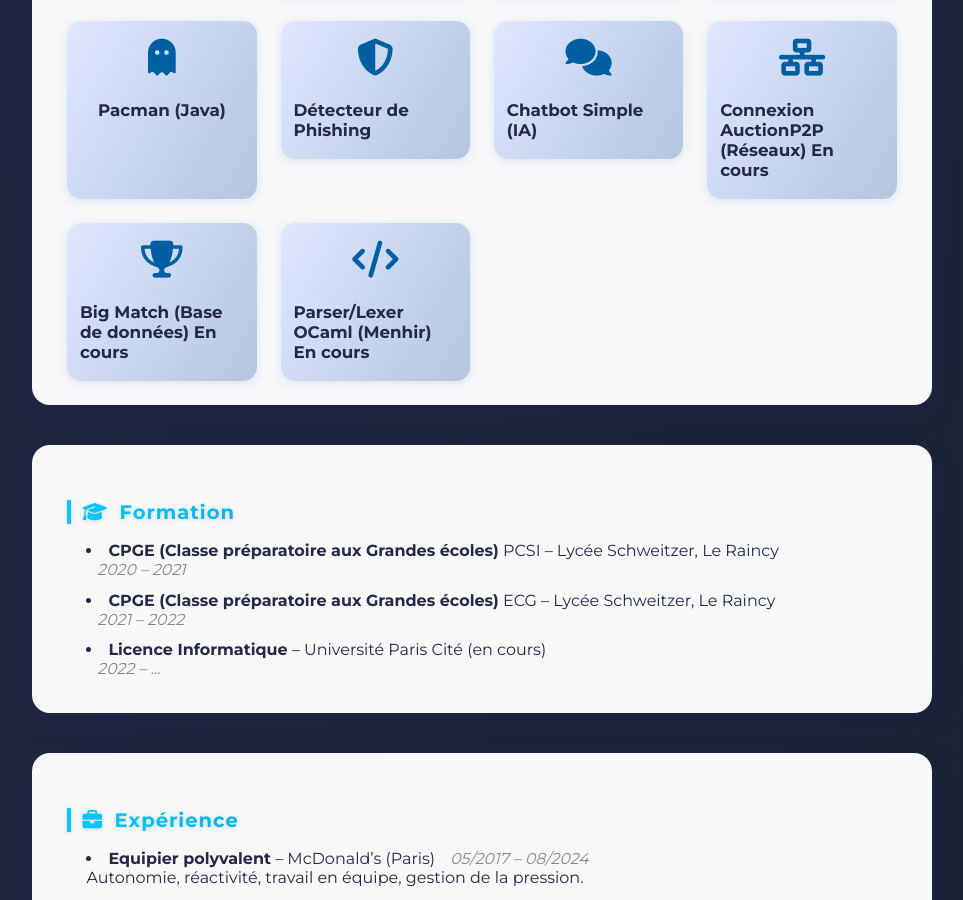
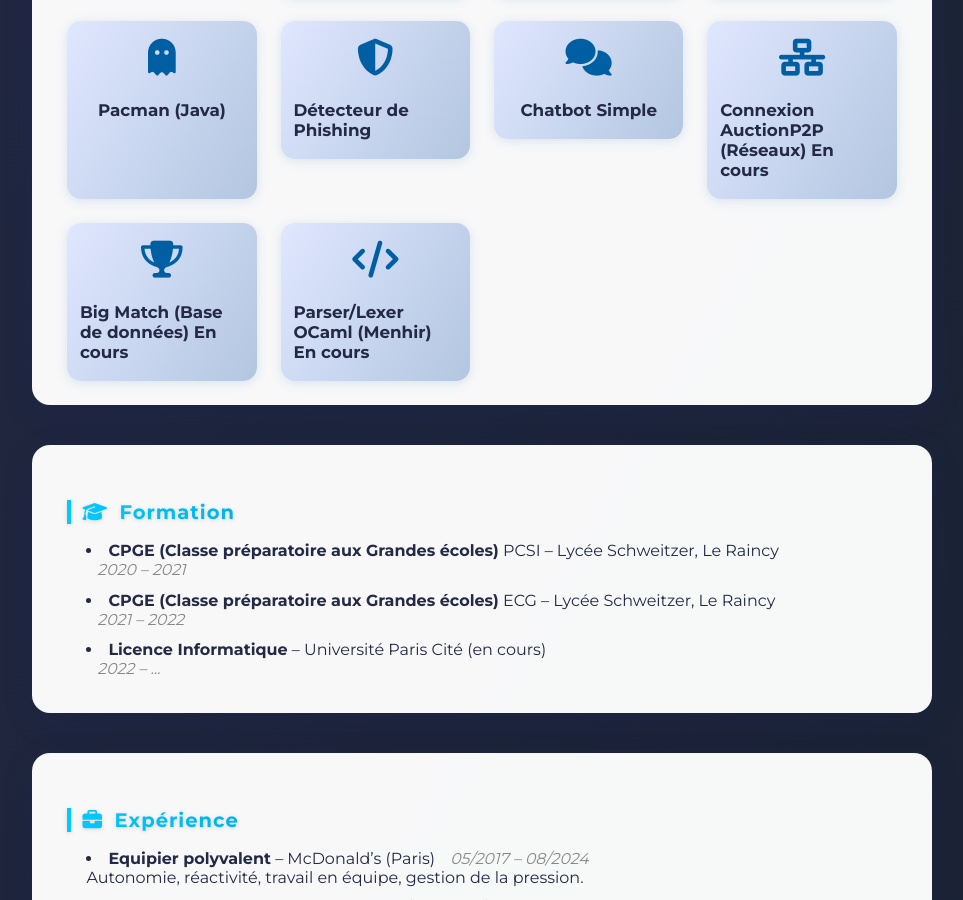
Before and after one commit to JordanLengrai/MonCV, a plain HTML site: page index.html in a window 1280 px wide. Shown: the part 1160-2060 px from the top of the page, without its empty margins (158-1121 px from the left). Drawn offline with Linux system fonts and the light colour scheme.

Commit message:
Ma mise à jour

```diff
--- a/index.html
+++ b/index.html
@@ -80,7 +80,7 @@
                 <a href="https://github.com/JordanLengrai/ChatBotSimple" style="text-decoration: none;">
                 <div class="project-card">
                     <i class="fas fa-comments"></i>
-                    <span>Chatbot Simple (IA)</span>
+                    <span>Chatbot Simple </span>
                 </div>
                 </a>
                 <a href="https://github.com/JordanLengrai/AuctionP2P" style="text-decoration: none;">
```
